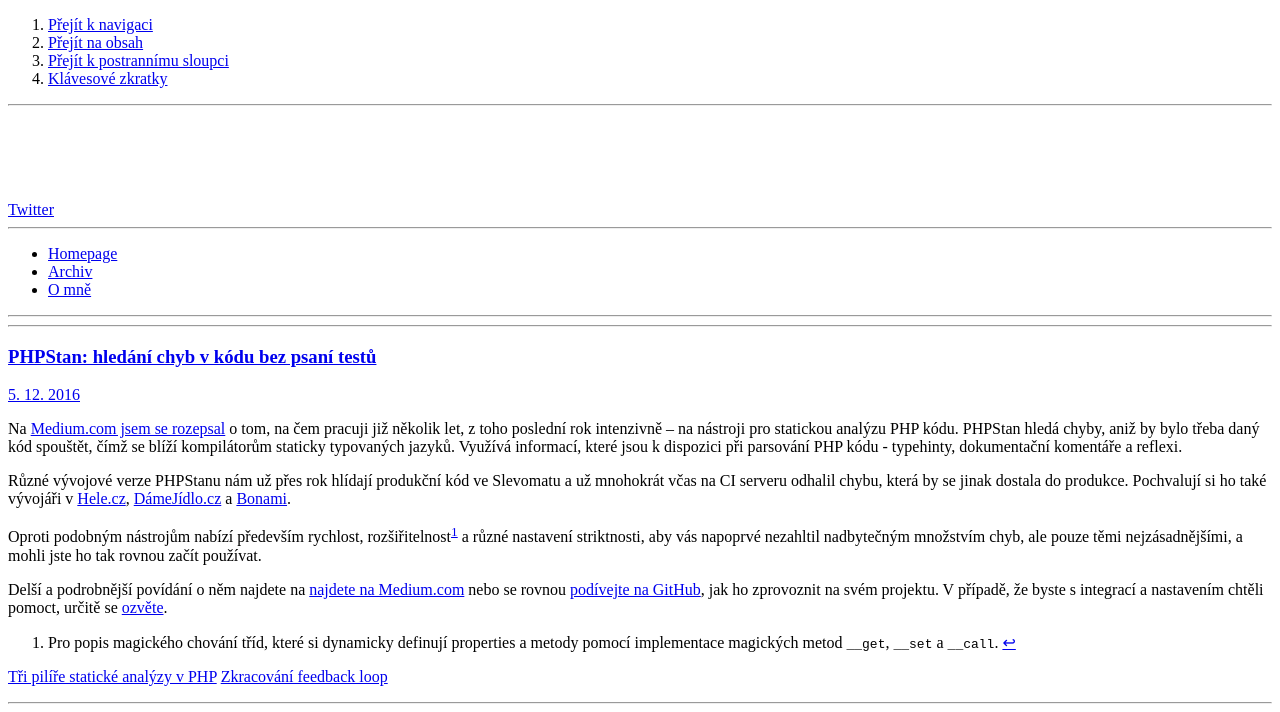
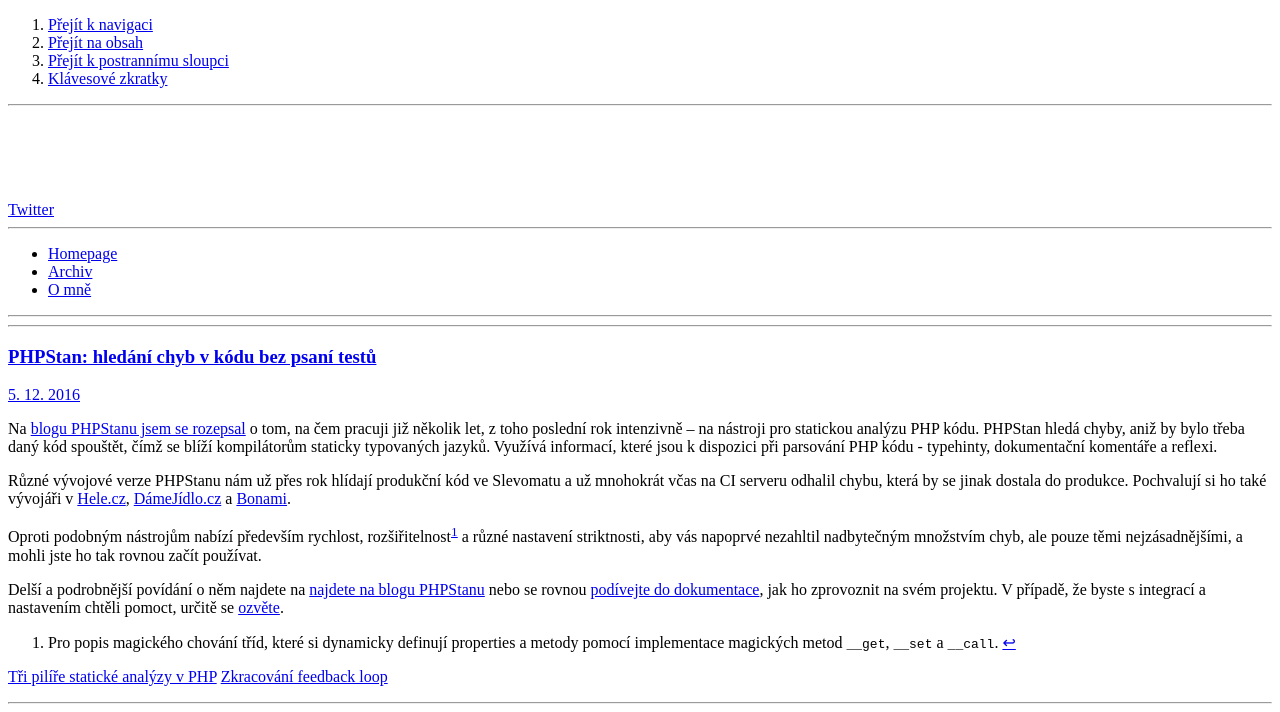
Before and after one commit to ondrejmirtes/ondrej.mirtes.cz, a Jekyll site: the page built from _posts/2016-12-05-phpstan-hledani-chyb-v-kodu-bez-psani-testu.md, in a window 1280 px wide. Shown: the part 208-920 px from the top of the page. Built offline with Jekyll 4.4.1, drawn with Linux system fonts in a browser that asks for light colours.

Commit message:
Get rid of Medium.com links

```diff
--- a/_posts/2016-12-05-phpstan-hledani-chyb-v-kodu-bez-psani-testu.md
+++ b/_posts/2016-12-05-phpstan-hledani-chyb-v-kodu-bez-psani-testu.md
@@ -1,15 +1,15 @@
 ---
 title: "PHPStan: hledání chyb v kódu bez psaní testů"
 date: 2016-12-05 08:00
-external_url: https://medium.com/@ondrejmirtes/phpstan-2939cd0ad0e3
+external_url: https://phpstan.org/blog/find-bugs-in-your-code-without-writing-tests
 ---
 
-Na [Medium.com jsem se rozepsal](https://medium.com/@ondrejmirtes/phpstan-2939cd0ad0e3) o tom, na čem pracuji již několik let, z toho poslední rok intenzivně -- na nástroji pro statickou analýzu PHP kódu. PHPStan hledá chyby, aniž by bylo třeba daný kód spouštět, čímž se blíží kompilátorům staticky typovaných jazyků. Využívá informací, které jsou k dispozici při parsování PHP kódu - typehinty, dokumentační komentáře a reflexi.
+Na [blogu PHPStanu jsem se rozepsal](https://phpstan.org/blog/find-bugs-in-your-code-without-writing-tests) o tom, na čem pracuji již několik let, z toho poslední rok intenzivně -- na nástroji pro statickou analýzu PHP kódu. PHPStan hledá chyby, aniž by bylo třeba daný kód spouštět, čímž se blíží kompilátorům staticky typovaných jazyků. Využívá informací, které jsou k dispozici při parsování PHP kódu - typehinty, dokumentační komentáře a reflexi.
 
 Různé vývojové verze PHPStanu nám už přes rok hlídají produkční kód ve Slevomatu a už mnohokrát včas na CI serveru odhalil chybu, která by se jinak dostala do produkce. Pochvalují si ho také vývojáři v [Hele.cz](https://www.hele.cz/), [DámeJídlo.cz](https://www.damejidlo.cz/) a [Bonami](https://www.bonami.cz/).
 
 Oproti podobným nástrojům nabízí především rychlost, rozšiřitelnost[^extensibility] a různé nastavení striktnosti, aby vás napoprvé nezahltil nadbytečným množstvím chyb, ale pouze těmi nejzásadnějšími, a mohli jste ho tak rovnou začít používat.
 
-Delší a podrobnější povídání o něm najdete na [najdete na Medium.com](https://medium.com/@ondrejmirtes/phpstan-2939cd0ad0e3) nebo se rovnou [podívejte na GitHub](https://github.com/phpstan/phpstan), jak ho zprovoznit na svém projektu. V případě, že byste s integrací a nastavením chtěli pomoct, určitě se [ozvěte](/o-mne).
+Delší a podrobnější povídání o něm najdete na [najdete na blogu PHPStanu](https://phpstan.org/blog/find-bugs-in-your-code-without-writing-tests) nebo se rovnou [podívejte do dokumentace](https://phpstan.org/user-guide/getting-started), jak ho zprovoznit na svém projektu. V případě, že byste s integrací a nastavením chtěli pomoct, určitě se [ozvěte](/o-mne).
 
 [^extensibility]: Pro popis magického chování tříd, které si dynamicky definují properties a metody pomocí implementace magických metod `__get`, `__set` a `__call`.
```
Also changed, not shown: _includes/about.md (+1 -1 lines), _posts/2016-12-12-tri-pilire-staticke-analyzy-v-php.md (+2 -2 lines), _posts/2017-02-27-jak-ziskat-na-githubu-1000-hvezdicek-za-tri-mesice.md (+2 -2 lines), _posts/2017-11-27-union-types-vs-intersection-types.md (+2 -2 lines), _posts/2017-11-29-phpstan-0-9-velky-skok-vpred.md (+2 -2 lines), _posts/2018-04-05-phpstan-hleda-sponzory.md (deleted, +0 -8 lines), _posts/2018-12-06-next-chapter-in-phpstan-saga.md (deleted, +0 -9 lines).
